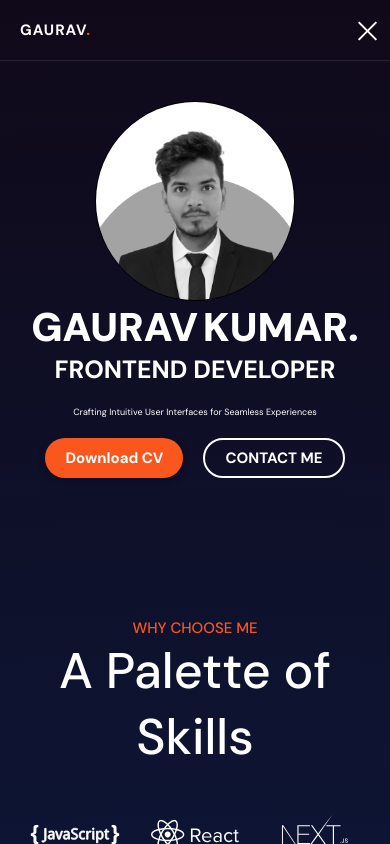
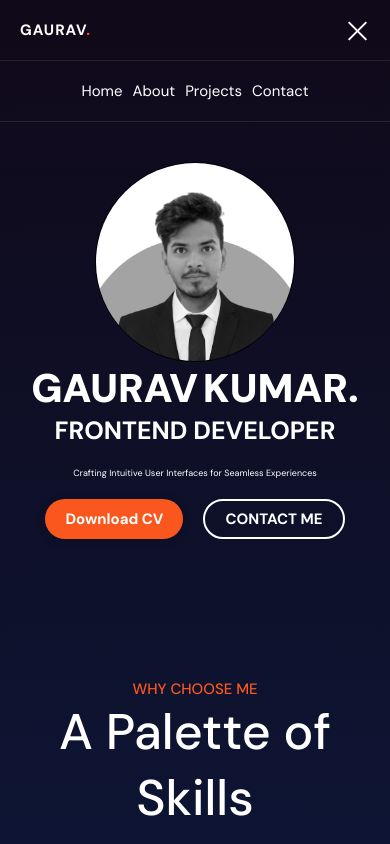
Before and after one commit to Gauravk9870/portfolio, a Next.js app: page / in a window 390 px wide. Both pictures are taken after a click on the element 367 px from the left and 30 px from the top of the page. Shown: the top 844 px of the page. Built offline with nearby package versions, Linux system fonts and the light colour scheme.

Commit message:
add mobile nav menu

```diff
--- a/src/app/components/navbar/Navbar.js
+++ b/src/app/components/navbar/Navbar.js
@@ -12,8 +12,9 @@ import Link from 'next/link';
 const Navbar = () => {
     const [isOpen, setIsOpen] = useState(false);
 
+    return (
+        <>
 
-    return (
             <nav className={styles.navbar}>
                 <div className={styles.container}>
                     <div className={styles.logo} >
@@ -28,17 +29,22 @@ const Navbar = () => {
                     </div>
                     <ul className={styles.links}>
                         <li>
-
                             <Link href="/">
                                 Home
-                        </Link> </li>
-                    <li>About</li>
+                            </Link>
+                        </li>
+                        <li>
+                            <Link href="/#experience">
+                                About
+                            </Link></li>
                         <li>
                             <Link href="/projects">
                                 Projects
                             </Link>
                         </li>
-                    <li>Contact</li>
+                        <li>
+                            <a href="https://www.linkedin.com/in/gauravk9870/" target='_blank'>Contact</a>
+                        </li>
                     </ul>
                     <ul className={styles.social}>
                         <li>
@@ -64,6 +70,31 @@ const Navbar = () => {
                     </div>
                 </div>
             </nav >
+            {
+                isOpen &&
+                <div className={styles.mobile}>
+                    <ul className={styles.links}>
+                        <li>
+                            <Link href="/">
+                                Home
+                            </Link>
+                        </li>
+                        <li>
+                            <Link href="/#experience">
+                                About
+                            </Link></li>
+                        <li>
+                            <Link href="/projects">
+                                Projects
+                            </Link>
+                        </li>
+                        <li>
+                            <a href="https://www.linkedin.com/in/gauravk9870/" target='_blank'>Contact</a>
+                        </li>
+                    </ul>
+                </div>
+            }
+        </>
     );
 };
 
--- a/src/app/components/navbar/navbar.module.scss
+++ b/src/app/components/navbar/navbar.module.scss
@@ -90,7 +90,7 @@ $large: 1024px;
     }
 
     .menu-btn {
-      position: fixed;
+      position: absolute;
       width: 25px;
       height: 15px;
       z-index: 99;
@@ -158,3 +158,21 @@ $large: 1024px;
     }
   }
 }
+
+.mobile {
+  transition: height 0.5s ease-in-out;
+  .links {
+    transition: height 0.5s ease-in-out;
+    padding: 2rem;
+    display: flex;
+    gap: 1rem;
+    align-items: center;
+    justify-content: center;
+    border-bottom: 1px solid rgba(245, 245, 245, 0.1);
+
+    li {
+      color: white;
+      font-size: 1.5rem;
+    }
+  }
+}
--- a/src/app/components/projects/Projects.module.scss
+++ b/src/app/components/projects/Projects.module.scss
@@ -192,7 +192,7 @@ $large: 1024px;
             overflow: hidden;
             @include for-greater-than-medium() {
               display: flex;
-              align-items: center;
+              align-items: flex-start;
               justify-content: center;
             }
 
```
Lines whose indentation alone changed are shown as unchanged.
